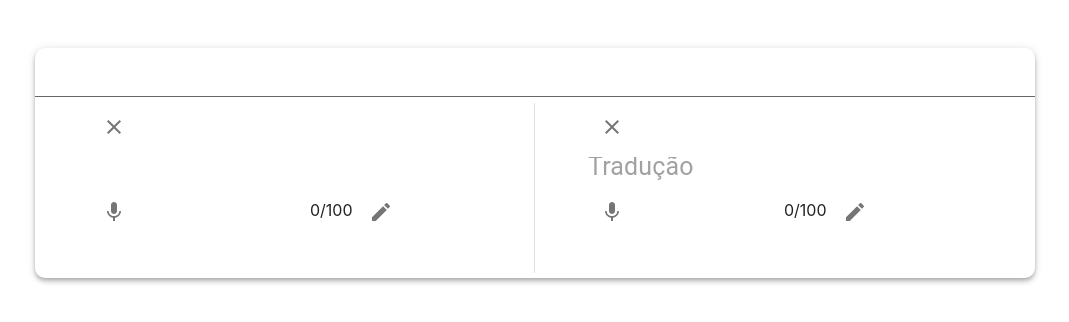
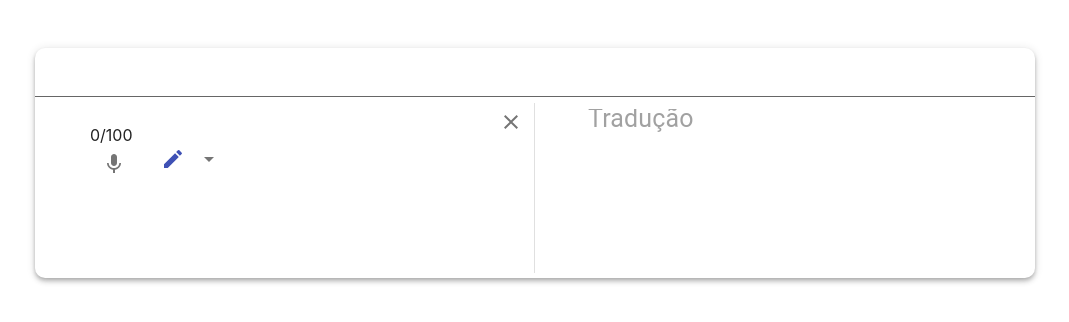
Before and after one commit to JimmyStarling/transpiler-translator, a React (Create React App) app: page / in a window 1280 px wide. Shown: the top 322 px of the page, without its empty margins (105-1174 px from the left). Built offline with nearby package versions, Linux system fonts and the light colour scheme.

Commit message:
Separate tools and add into TextFields container.

```diff
--- a/src/components/TextFields.js
+++ b/src/components/TextFields.js
@@ -5,22 +5,135 @@ import IconButton from '@material-ui/core/IconButton';
 import CloseIcon from '@material-ui/icons/Close';
 import MicIcon from '@material-ui/icons/Mic';
 import CreateIcon from '@material-ui/icons/Create';
+import KeyboardIcon from '@material-ui/icons/Keyboard';
 
 import { useStyles } from '../styles/global';
-import { Box } from '@material-ui/core';
+import { Box, FormControl, Select, MenuItem, FormGroup, FormControlLabel } from '@material-ui/core';
+import { BootstrapInput } from './../styles/global';
 
 export const TextFields = (props) => {
+    /**
+     *   Values received from the root container
+     *   Theses variables will receive the selected
+     *   language input/output.
+     *
+     **/
     var items = props.items;
-    var index = props.order;
+    var item_order = props.order;
+    var language = String(items.lang);
+    // Classes from global.js
     const classes = useStyles();
+    // State hooks variable.
+    const [textFieldValue, setTextFieldValue] = React.useState('');
+    const [icon, setIcon] = React.useState();
+    // This func will clear the selected textfield strings from state.
+    const _handleClearText = () => {
+        setTextFieldValue(' ');
+    };
+    // This func return a icon component to ControlLabel according to the <Select/> into ControlLabel props(e.g 'control={here}').
+    const _handleSelect = (e) => {
+        var current_icon = e.target.value;
+        setIcon(current_icon);
+    };
+
+    const CustomIcon = () => {
+        var current_icon = icon;
+        if(current_icon === 10){
+            return  <IconButton
+                        color="primary"
+                        aria-label="Write"
+                        component="span"
+                        onClick={() => {return alert('hello :)');}}>
+                        <CreateIcon/>
+                    </IconButton>;
+        }else if(current_icon === 20){
+            return  <IconButton color="primary" aria-label="Virtual Keyboard - DVORAK" component="span">
+                        <KeyboardIcon/>
+                    </IconButton>;
+        }else if(current_icon === 30){
+            return  <IconButton color="primary" aria-label="Virtual Keyboard" component="span">
+                        <KeyboardIcon/>
+                    </IconButton>;
+        } else {
+            return <IconButton color="primary" aria-label="upload picture" component="span">
+                        <CreateIcon/>
+                    </IconButton>;
+        }
+    };
+
+    // Theses two functions will return the components
+    // only when it's the first TextField.
+    const BottomTools = () => {
+        if(item_order === 0){
+            return  <Box className={classes.bottomTools} display="flex">
+                        <Box className={classes.inputMicContainer} width="auto">
+                            <IconButton aria-label="delete">
+                                <MicIcon />
+                            </IconButton >
+                        </Box>
+                        {/**
+                        *   This components bellow allow users
+                        *   to use virtual keyboards, handwriting and etc..
+                        */}
+                        <Box width="auto" className={classes.inputConfigContainer}>
+                            <label> {String(textFieldValue).length}/100 </label>
+                            <FormControl component="fieldset">
+                                <FormGroup>
+                                    {/**
+                                    *     This component identify which value it's selected
+                                    *     from <Select/> component and return a Icon
+                                    */}
+                                    <Box className={classes.inputSelect}>
+
+                                    <Select
+                                        labelId="demo-simple-select-label"
+                                        onChange={_handleSelect}
+                                        value={0}
+                                        renderValue={() => {
+                                            return <CustomIcon/>;
+                                        }}
+                                        input={<BootstrapInput />}
+                                    >
+                                        <MenuItem>
+                                            <CustomIcon/>
+                                        </MenuItem>
+                                        <MenuItem value={10}>
+                                            <CreateIcon/>
+                                            <label>Inglês</label>
+                                        </MenuItem>
+                                        <MenuItem value={20}>
+                                            <KeyboardIcon/>
+                                            <label>Inglês DVORAK</label>
+                                        </MenuItem>
+                                        <MenuItem value={30}>
+                                            <KeyboardIcon/>
+                                            <label>Inglês - Pesquisa escrita</label>
+                                        </MenuItem>
+                                    </Select>
+                                    </Box>
+                                </FormGroup>
+                            </FormControl>
+                        </Box>
+                    </Box>;
+        } else {
+            return  <Box display="none"></Box>;
+        }
+    }
+    const TopTools = () => {
+        if(item_order === 0){
+            return  <Box className={classes.inputCloseContainer}>
+                        <IconButton aria-label="delete" onClick={_handleClearText}>
+                            <CloseIcon />
+                        </IconButton >
+                    </Box>
+        } else {
+            return  <Box display="none"></Box>;
+        }
+    }
 
     return (
         <div className={classes.textFields} >
-            <Box>
-                <IconButton aria-label="delete">
-                    <CloseIcon />
-                </IconButton >
-            </Box>
+            <TopTools/>
             <TextField
                 fullWidth
                 id={`text-${items.lang}`}
@@ -37,21 +150,13 @@ export const TextFields = (props) => {
                         root: classes.textFieldResize
                     }
                 }}
+                defaultValue={items.text}
+                value={textFieldValue}
+                onChange={(e) => setTextFieldValue(e.target.value)}
+                inputProps={{ maxLength: 100 }}
                 multiline
             />
-            <Box display="flex">
-                <Box width="50%">
-                    <IconButton aria-label="delete">
-                        <MicIcon />
-                    </IconButton >
-                </Box>
-                <Box width="50%">
-                    <label> 0/100 </label>
-                    <IconButton aria-label="delete">
-                        <CreateIcon />
-                    </IconButton >
-                </Box>
-            </Box>
+            <BottomTools/>
         </div>
-    )
+    );
 }
```
